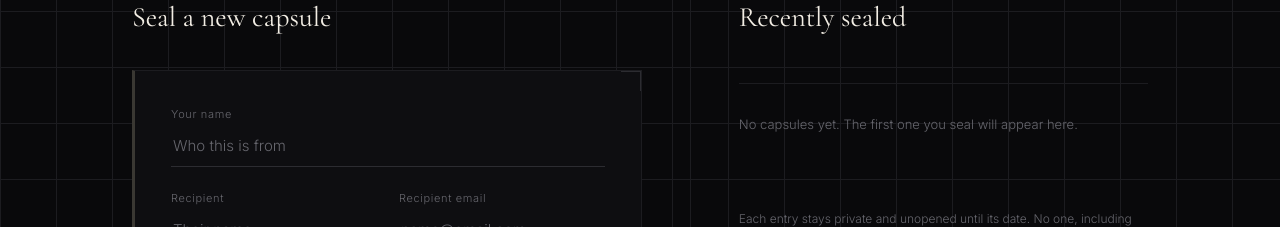
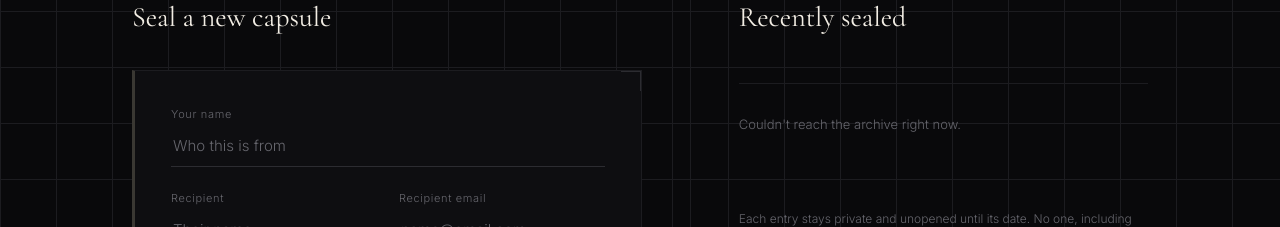
Before and after one commit to Samarth71/visura.fx, a website: page index.html in a window 1280 px wide. Shown: the part 661-888 px from the top of the page. Drawn offline with nearby package versions, Linux system fonts and the light colour scheme; no server answers.

Commit message:
Update index.html

```diff
--- a/index.html
+++ b/index.html
@@ -292,7 +292,7 @@
         `;
       }).join('');
     } catch (err) {
-      archiveList.innerHTML = '<p class="archive-empty">Couldn\\'t reach the archive right now.</p>';
+      archiveList.innerHTML = '<p class="archive-empty">Couldn\'t reach the archive right now.</p>';
     }
   }
 
```
